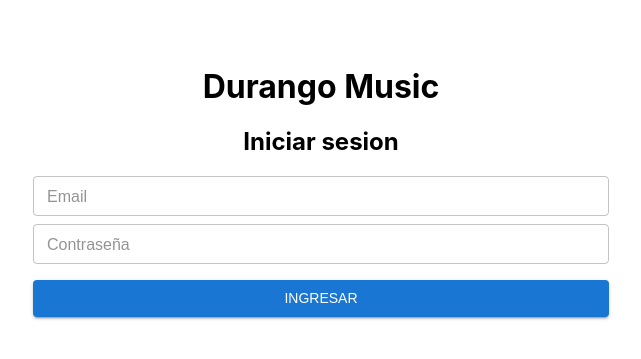
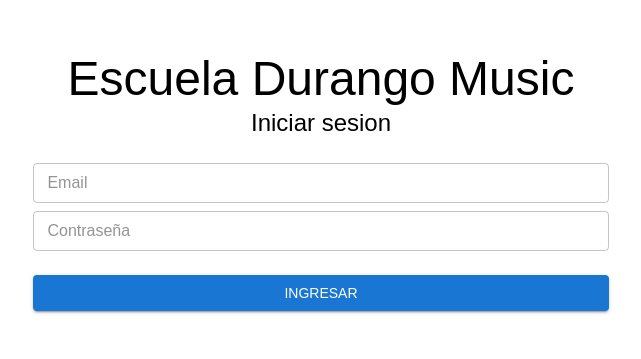
Before and after one commit to MarcoAc93/react-durango-music, a React (Create React App) app: page /login in a window 1280 px wide. Shown: the part 219-578 px from the top of the page, without its empty margins (319-960 px from the left). Built offline with nearby package versions, Linux system fonts and the light colour scheme; no server answers.

Commit message:
login with grid and submiting form

```diff
--- a/src/pages/Groups/Class.tsx
+++ b/src/pages/Groups/Class.tsx
@@ -23,6 +23,7 @@ const Groups = () => {
   const days = selectedDays.map(day => daysToSpanish[day])
   const { data, loading, error } = useQuery(GET_STUDENTS_BY_CLASSES, {
     variables: { className, profesor, days },
+    fetchPolicy: 'network-only',
     context: { headers: { authorization } }
   });
 
--- a/src/pages/Login/index.tsx
+++ b/src/pages/Login/index.tsx
@@ -1,35 +1,16 @@
 import { useState } from 'react';
-import { Button, styled, TextField, CircularProgress } from '@mui/material';
+import { Button, TextField, CircularProgress, Grid, Typography, FormControl, AlertColor } from '@mui/material';
 import { useLazyQuery, useQuery } from '@apollo/client';
 import { useNavigate } from 'react-router-dom';
 
+import { Toast } from '../../components';
 import { AUTH_USER, AUTHORIZATION } from '../../queries';
-
-const Root = styled('div')(({
-  display: 'flex',
-  flex: 1,
-  justifyContent: 'center',
-  alignItems: 'center',
-  flexDirection: 'column',
-  padding: '0px 16px',
-  maxWidth: 768
-}));
-
-const ContentContainer = styled('div')(({
-  textAlign: 'center'
-}));
-
-const FormContainer = styled('div')(({
-  display: 'flex',
-  flexDirection: 'column',
-  gap: 8,
-  width: '75%'
-}));
 
 const Login = () => {
   const [authUser] = useLazyQuery(AUTH_USER);
   const [email, setEmail] = useState('');
   const [password, setPassword] = useState('');
+  const [toastState, setToastState] = useState({ open: false, message: '', type: '' as AlertColor | undefined })
   const navigate = useNavigate();
   const token = localStorage.getItem('token');
 
@@ -42,8 +23,10 @@ const Login = () => {
 
   const handleEmail = (event: any) => setEmail(event.target.value);
   const handlePassword = (event: any) => setPassword(event.target.value);
+  const onCloseToast = () => setToastState({ open: false, message: '', type: undefined });
 
-  const handleSubmit = () => {
+  const handleSubmit = (event: any) => {
+    event.preventDefault();
     authUser({
       variables: {
         input: { email, password }
@@ -54,7 +37,7 @@ const Login = () => {
         navigate('/dashboard');
       },
       onError(error) {
-        console.log(error)
+        setToastState({ open: true, message: error.message, type: 'error' });
       },
     })
   };
@@ -62,17 +45,28 @@ const Login = () => {
   if (loading) return <CircularProgress />;
 
   return (
-    <Root>
-      <ContentContainer>
-        <h1>Durango Music</h1>
-        <h2>Iniciar sesion</h2>
-      </ContentContainer>
-      <FormContainer>
-        <TextField variant='outlined' size='small' placeholder='Email' fullWidth onChange={handleEmail} value={email} />
-        <TextField variant='outlined' size='small' placeholder='Contraseña' fullWidth onChange={handlePassword} value={password} type='password' />
-        <Button variant='contained' sx={{ ":last-child": { mt: 1 }}} onClick={handleSubmit}>Ingresar</Button>
-      </FormContainer>
-    </Root>
+    <form>
+      <Grid container columns={12} justifyContent="center" gap={3}>
+        <Grid item xs={12} textAlign="center">
+          <Typography variant='h3'>Escuela Durango Music</Typography>
+          <Typography variant='h5'>Iniciar sesion</Typography>
+        </Grid>
+        <Grid container columns={{ xs: 12, sm: 6 }} justifyContent="center" paddingInline={2}>
+          <Grid item gap={2}>
+            <FormControl fullWidth sx={{ mb: 1 }}>
+              <TextField variant='outlined' size='small' placeholder='Email' onChange={handleEmail} value={email} />
+            </FormControl>
+            <FormControl fullWidth sx={{ mb: 3 }}>
+              <TextField variant='outlined' size='small' placeholder='Contraseña' onChange={handlePassword} value={password} type='password' />
+            </FormControl>
+            <FormControl fullWidth>
+              <Button variant='contained' onClick={handleSubmit} type="submit">Ingresar</Button>
+            </FormControl>
+          </Grid>
+        </Grid>
+        <Toast open={toastState.open} message={toastState.message} type={toastState.type} onClose={onCloseToast} />
+      </Grid>
+    </form>
   );
 };
 
```
